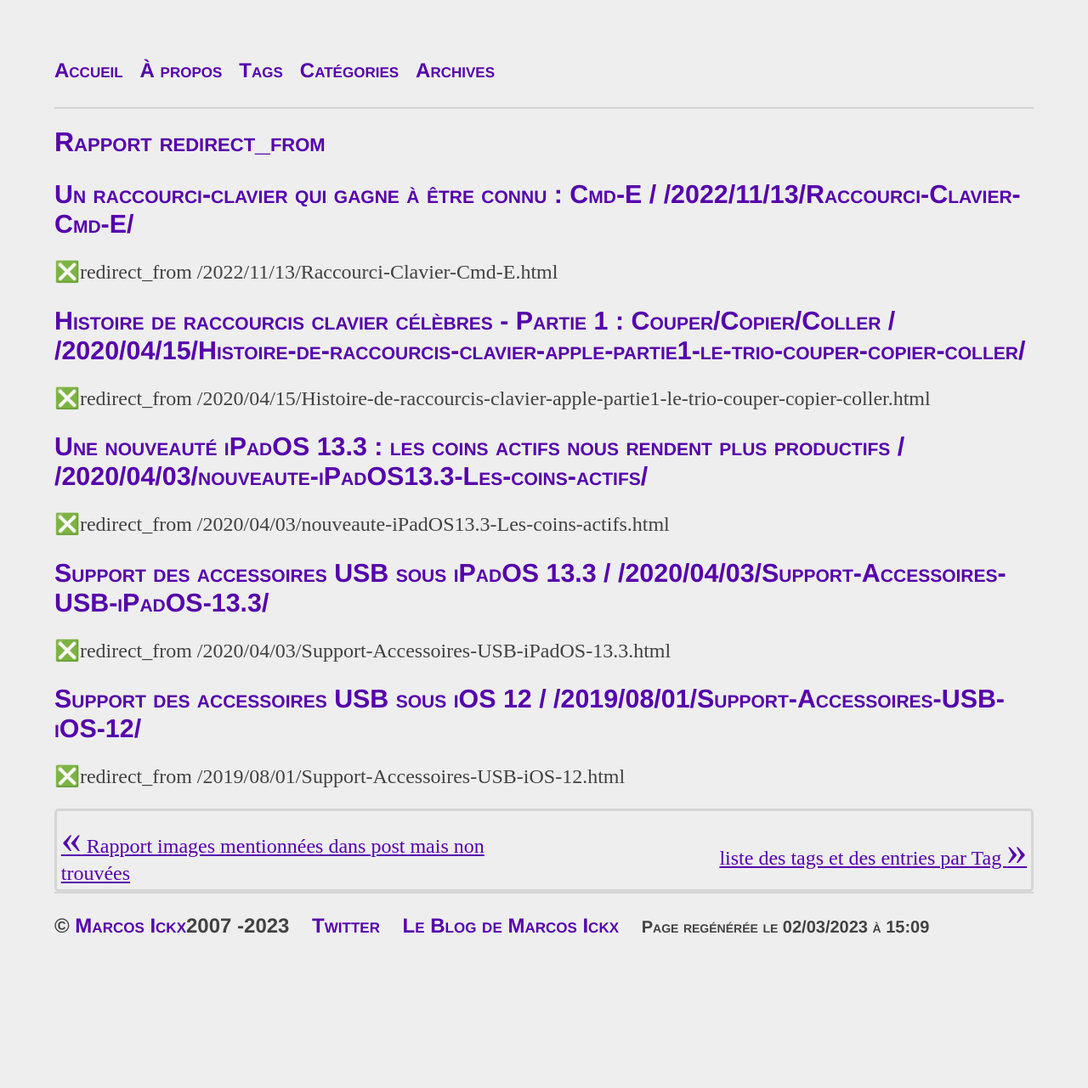
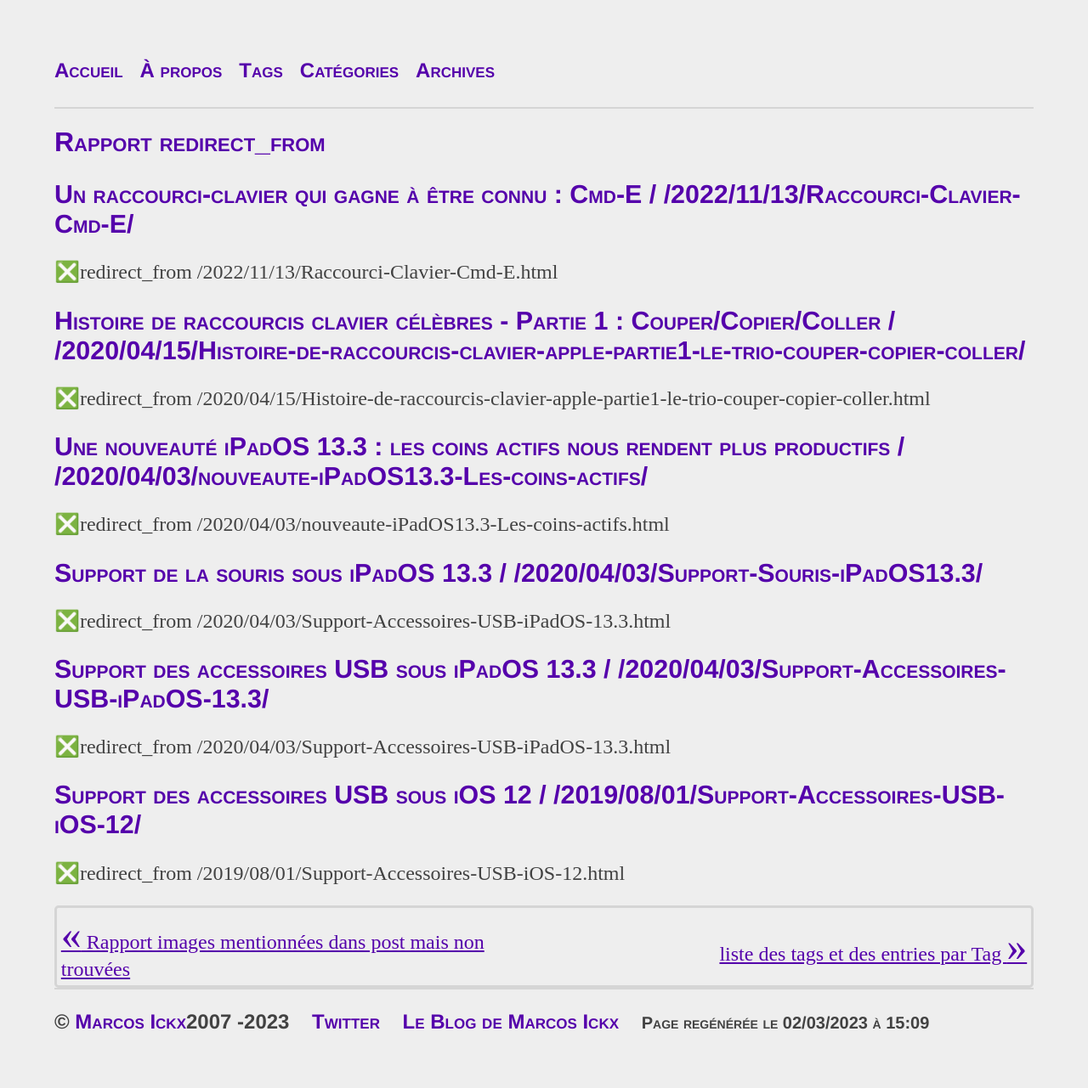
Before and after one commit to MarcosIckx/PreviewMarcosxNet, a Jekyll site: the page built from _reports/redirect_from.md, in a window 1280 px wide. Shown: the whole page at 85% size. Built offline with Jekyll 4.4.1, drawn with Linux system fonts in a browser that asks for light colours; before the commit the page ends 1168 px from its top, so only the background shows below that.

Commit message:
Update 2020-04-03-Support-Souris-iPadOS13.3.md
Ajout redirect_from pour éviter 404

```diff
--- a/_posts/2020/2020-04-03-Support-Souris-iPadOS13.3.md
+++ b/_posts/2020/2020-04-03-Support-Souris-iPadOS13.3.md
@@ -3,6 +3,7 @@ layout: post
 title: Support de la souris sous iPadOS 13.3
 description: Voyons comment est géré la souris sous iPadOS 13.3
 date: 2020-04-03
+redirect_from: /2020/04/03/Support-Accessoires-USB-iPadOS-13.3.html
 tags: [Accessoires, Souris, iPadOS13]
 category: iPadOS
 liens:
```
